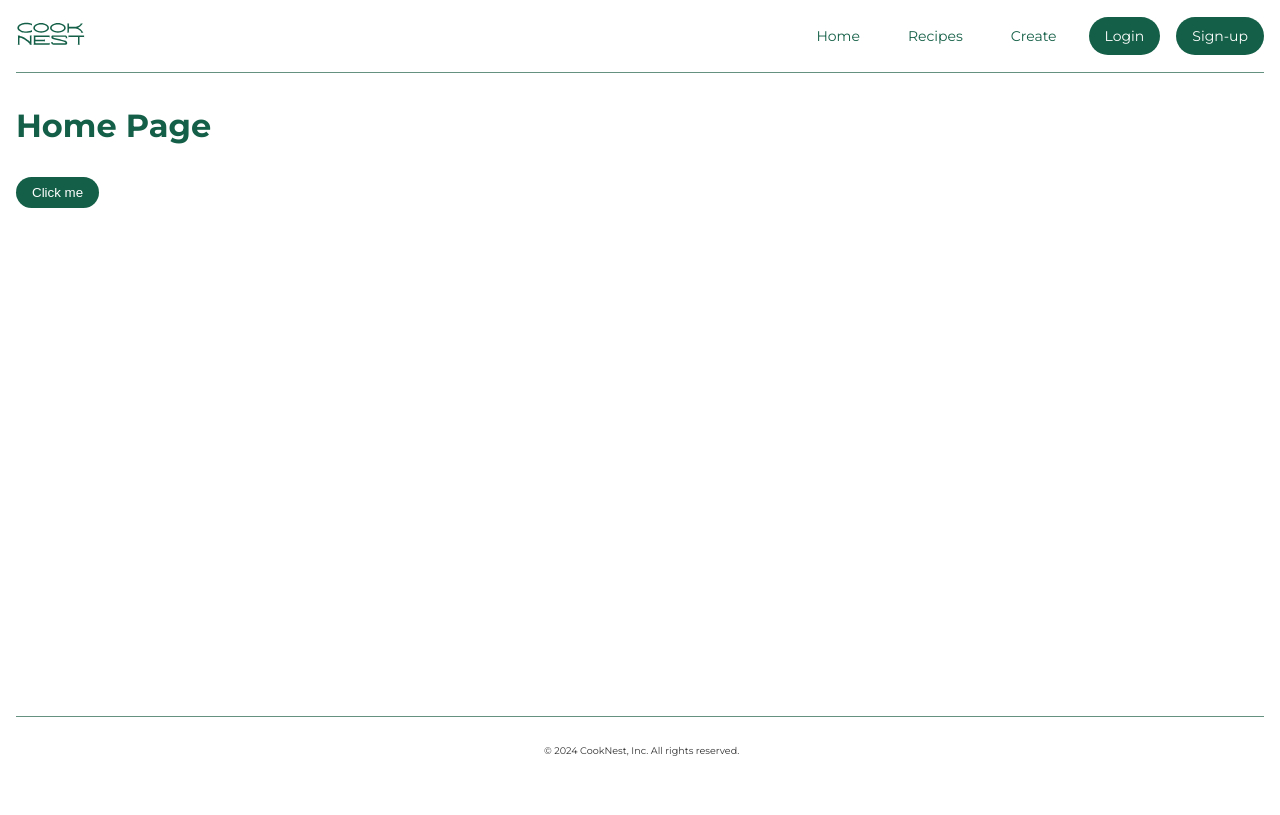
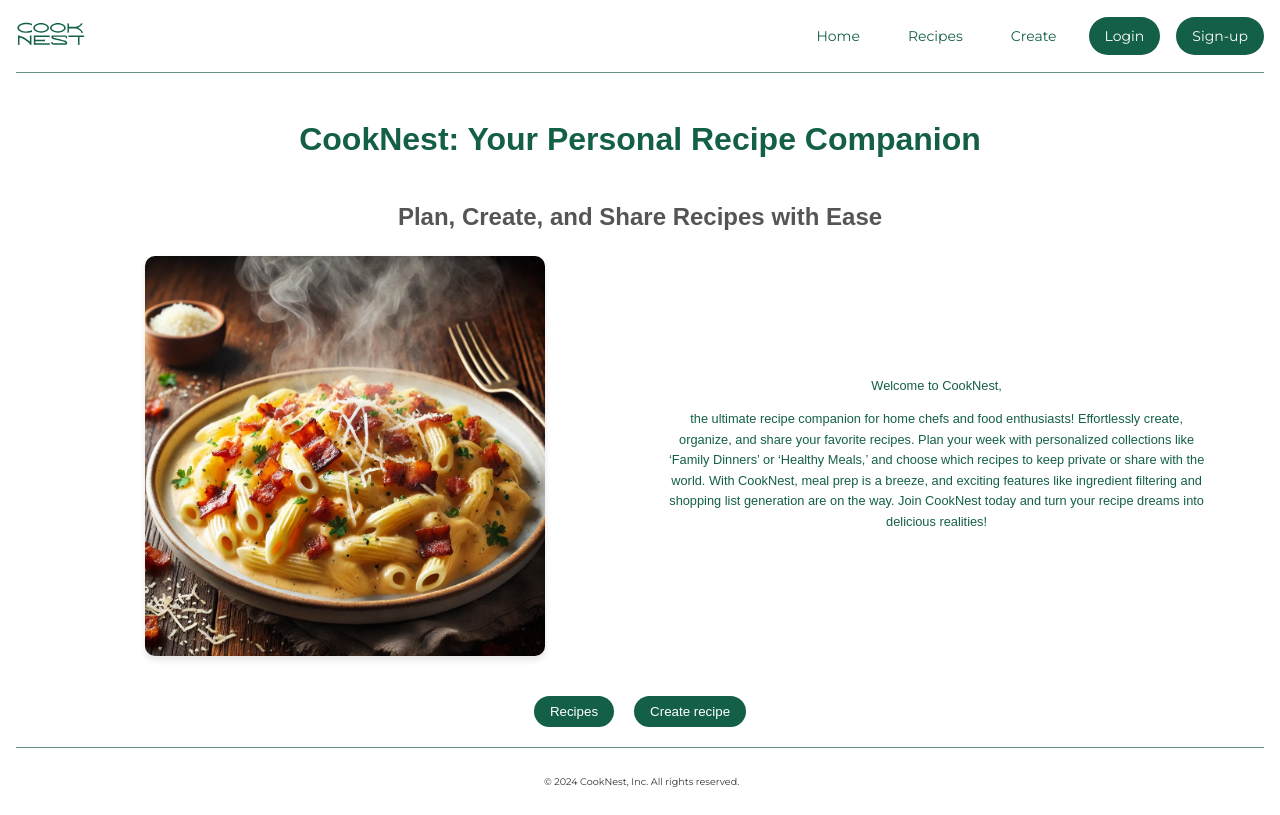
Before and after one commit to fac30/PRO05_Riley_Tanya_Dani_Levi, a React (Vite) app: page / in a window 1280 px wide. Built offline with nearby package versions, Linux system fonts and the light colour scheme; no server answers.

Commit message:
add sections,style on Home page and add deployment URL for backend

```diff
--- a/src/api/recipesApi.ts
+++ b/src/api/recipesApi.ts
@@ -18,7 +18,7 @@ export interface NewRecipe {
 }
 
 // Base URL from environment variables or fallback to localhost
-const API_BASE_URL = import.meta.env.VITE_API_URL || 'http://localhost:5210';
+const API_BASE_URL = import.meta.env.VITE_API_URL || 'https://pro05-backend-riley-tanya-dani-levi.onrender.com';
 
 // Axios instance for centralized configuration
 export const api = axios.create({
--- /dev/null
+++ b/src/pages/Home.css
@@ -0,0 +1,99 @@
+/* General page container styles */
+.page-container {
+    font-family: Arial, sans-serif;
+    max-width: 1200px;
+    margin: 0 auto;
+    padding: 20px;
+    text-align: center;
+  }
+
+  /* Title and subtitle */
+  .page-title {
+    font-size: 2.5rem;
+    margin-bottom: 10px;
+    color: #333;
+  }
+
+  .page-subtitle {
+    font-size: 1.5rem;
+    margin-bottom: 20px;
+    color: #555;
+  }
+
+  /* Grid container styles */
+  .grid-container {
+    display: grid;
+    grid-template-columns: 1fr 1fr; /* Two columns for desktop */
+    gap: 20px;
+    margin-bottom: 40px;
+    align-items: center;
+  }
+
+  /* Grid items */
+  .grid-item {
+    display: flex;
+    justify-content: center;
+    align-items: center;
+  }
+
+  /* Image container */
+  .image-container img {
+    width: 100%;
+    max-width: 400px;
+    border-radius: 10px;
+    box-shadow: 0 4px 6px rgba(0, 0, 0, 0.1);
+  }
+
+  /* Text area container */
+  .text-container .description-textarea {
+    width: 100%;
+    height: 200px;
+    padding: 10px;
+    font-size: 1rem;
+    resize: none;
+  }
+
+  /* Buttons container */
+  .button-container {
+    display: flex;
+    justify-content: center;
+    gap: 20px;
+    margin-top: 20px;
+  }
+
+  .nav-button {
+    padding: 10px 20px;
+    font-size: 1rem;
+    color: #fff;
+    background-color: #145f47;
+    border: none;
+    border-radius: 5px;
+    cursor: pointer;
+    transition: background-color 0.3s ease;
+  }
+
+  .nav-button:hover {
+    background-color: #659181;
+  }
+
+  /* Responsive Styles for Mobile */
+  @media (max-width: 768px) {
+    .grid-container {
+      grid-template-columns: 1fr; /* Single column for mobile */
+    }
+
+    .grid-item {
+      margin-bottom: 20px; /* Add spacing between items */
+    }
+
+    .button-container {
+      flex-direction: column; /* Stack buttons vertically */
+      gap: 10px;
+    }
+
+    .nav-button {
+      width: 100%; /* Make buttons full-width */
+      max-width: 300px; /* Limit max width */
+      margin: 0 auto; /* Center the buttons */
+    }
+  }
--- a/src/pages/Home.tsx
+++ b/src/pages/Home.tsx
@@ -1,15 +1,58 @@
 import Button from "../components/Button/Button";
-//import Create from "../pages/Create";
+import { useNavigate } from 'react-router-dom';
+import './Home.css'; // Import your styles
+import dish from "../assets/ai_img_home.jpg";
 
-export default function Home() {
-    return (
-      <div>
-         <h2>Home Page</h2>
-         <Button
-           label="Click me"
-           onClick={()=> alert('Button clicked!')}
-         />
+const Page: React.FC = () => {
+  const navigate = useNavigate();
+
+  const handleNavigateToRecipes = () => {
+    navigate('/recipes');
+  };
+
+  const handleNavigateToCreateRecipe = () => {
+    navigate('/create');
+  };
+
+  return (
+    <div className="page-container">
+      <h1 className="page-title">CookNest: Your Personal Recipe Companion</h1>
+      <h2 className="page-subtitle">Plan, Create, and Share Recipes with Ease</h2>
+
+      <div className="grid-container">
+        <div className="grid-item image-container">
+          <img
+            src={dish}
+            alt="A delicious dish"
+            className="grid-image"
+          />
+        </div>
+        <div className="grid-item text-container">
+          <div className="description-textarea">
+            <p >
+              Welcome to CookNest,
+            </p>
+            <p>
+              the ultimate recipe companion for home chefs and food enthusiasts! Effortlessly create, organize, and share your favorite recipes. Plan your week with personalized collections like ‘Family Dinners’ or ‘Healthy Meals,’ and choose which recipes to keep private or share with the world. With CookNest, meal prep is a breeze, and exciting features like ingredient filtering and shopping list generation are on the way. Join CookNest today and turn your recipe dreams into delicious realities!
+            </p>
+          </div>
+        </div>
       </div>
 
-    )
-  }
+      <div className="button-container">
+        <Button
+          label="Recipes"
+          type="button"
+          onClick={handleNavigateToRecipes}
+        />
+        <Button
+          label="Create recipe"
+          type="button"
+          onClick={handleNavigateToCreateRecipe}
+        />
+      </div>
+    </div>
+  );
+};
+
+export default Page;
```
Also changed, not shown: src/assets/ai_img_home.jpg (added).
